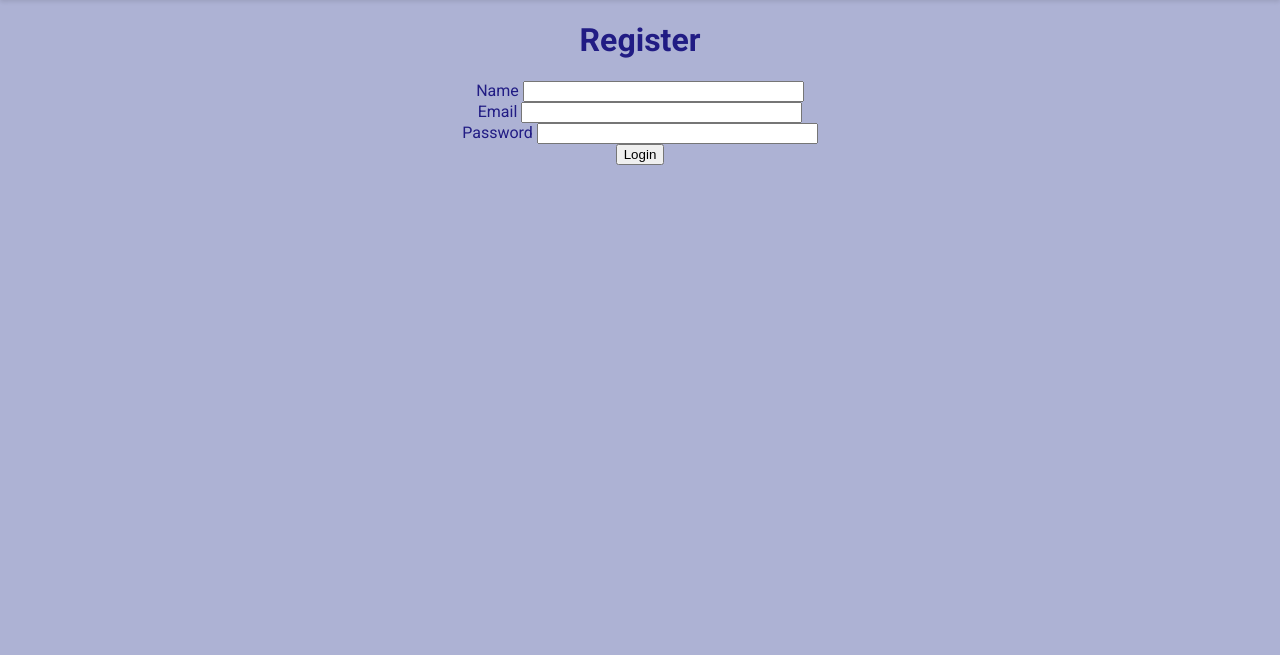
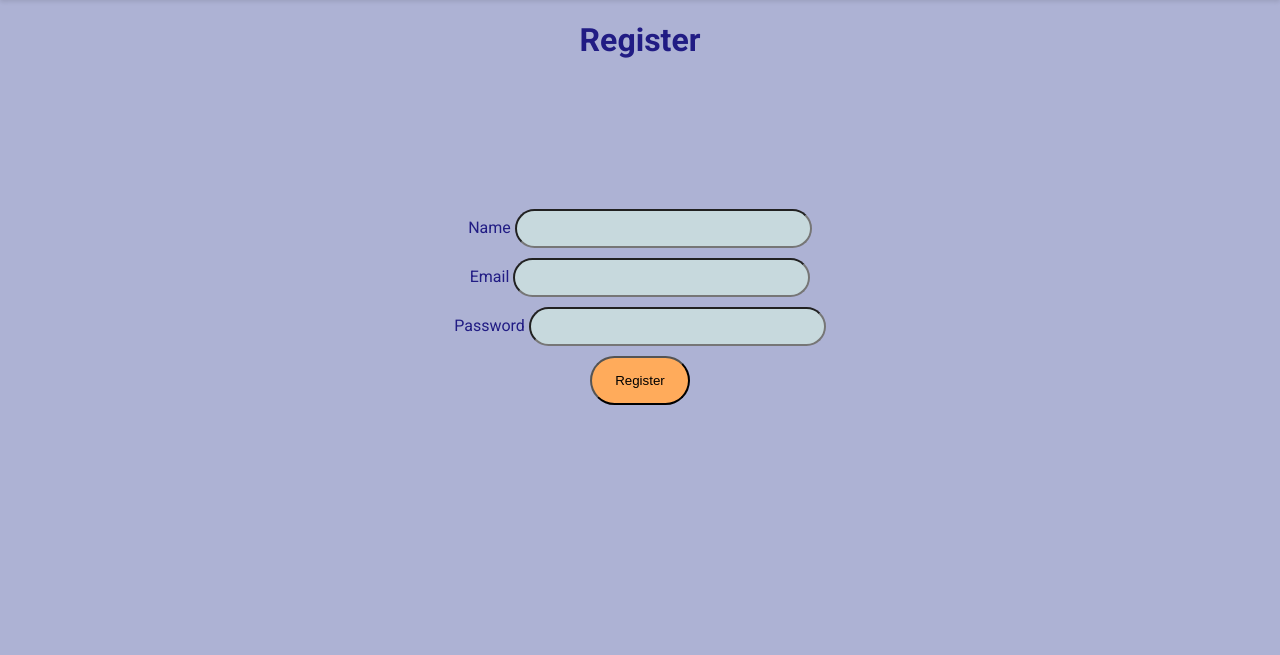
Before and after one commit to vicmoon/Python_JustDidIt, a Flask app: page /register in a window 1280 px wide. Shown: the part 80-735 px from the top of the page. Run offline with Flask 3, Linux system fonts and the light colour scheme; some libraries are stand-ins or nearby versions; some web fonts are replaced.

Commit message:
update templates

```diff
--- a/forms.py
+++ b/forms.py
@@ -7,8 +7,8 @@ class ActivityForm(FlaskForm):
     name = StringField("Activity", validators=[DataRequired()])
     color = StringField("Color", validators=[DataRequired()])
 
-    progress_choices = [("new", "New"), ("in_progress", "In Progress"), ("completed", "Completed")]
-    progress = SelectField("Progress", choices=progress_choices, validators=[DataRequired()])
+    # progress_choices = [("new", "New"), ("in_progress", "In Progress"), ("completed", "Completed")]
+    # progress = SelectField("State", choices=progress_choices, validators=[DataRequired()])
 
     submit = SubmitField("Do It!")
 
--- a/main.py
+++ b/main.py
@@ -48,7 +48,7 @@ class Activity(db.Model):
     id: Mapped[int] = mapped_column(Integer, primary_key=True)
     name: Mapped[str] = mapped_column(String(250), nullable=False, unique=True)
     color: Mapped[str] = mapped_column(String(10), nullable=False)
-    progress: Mapped[str] = mapped_column(String(250), nullable=False)
+    # progress: Mapped[str] = mapped_column(String(250), nullable=False)
 
     #foreign key linking the activity to the user who created it
     user_id: Mapped[int] = mapped_column(Integer, ForeignKey('users.id'), nullable=False)
@@ -176,7 +176,8 @@ def add_activity():
         new_activity = Activity(
             name = form.name.data,
             color= form.color.data,
-            progress = form.progress.data
+            # progress = form.progress.data,
+            user_id=current_user.id
         )
 
         db.session.add(new_activity)
--- a/static/script.js
+++ b/static/script.js
@@ -19,10 +19,24 @@ document.querySelectorAll('.activity-item').forEach((item) => {
   item
     .querySelector('.activity-color-picker')
     .addEventListener('change', (e) => {
+      const newColor = e.target.value;
       item.dataset.activityColor = e.target.value;
       if (item.classList.contains('selected')) {
-        selectedColor = e.target.value;
+        selectedColor = newColor;
       }
+
+      fetch(`/update_activity_color/${item.dataset.activityId}`, {
+        method: 'POST',
+        headers: { 'Content-Type': 'application/x-www-form-urlencoded' },
+        body: new URLSearchParams({ activity_color: newColor }),
+      })
+        .then((response) => response.text())
+        .then((data) => {
+          console.log('color updated successfully:', data);
+        })
+        .catch((error) => {
+          console.error('Error updating the color ', error);
+        });
     });
 });
 
@@ -31,6 +45,19 @@ document.querySelectorAll('.calendar-box').forEach((box) => {
   box.addEventListener('click', () => {
     if (selectedColor) {
       box.style.backgroundColor = selectedColor;
+
+      fetch(`/update_activity_color/${box.dataset.activityId}`, {
+        method: 'POST',
+        headers: { 'Content-Type': 'application/x-www-form-urlencoded' },
+        body: new URLSearchParams({ activity_color: selectedColor }),
+      })
+        .then((response) => response.text())
+        .then((data) => {
+          console.log('Box color updated in database:', data);
+        })
+        .catch((error) => {
+          console.error('Error updating box color:', error);
+        });
     } else {
       alert('Please select an activity first.');
     }
--- a/static/style.css
+++ b/static/style.css
@@ -77,23 +94,17 @@ select {
   border-radius: 20px;
   margin-bottom: 10px;
 }
-
-.intro {
-  padding: 20px;
-  font-size: 20px;
-  display: flex;
-  justify-content: space-around;
-  margin-top: 15%;
+.activity-item {
+  width: 100px;
 }
-
 .activity-item.selected {
   border: 2px solid #000;
   border-radius: 30px;
-  background-color: #ffd65a;
   padding: 10px;
+  width: 100px;
 }
 #submit {
-  background-color: #f93827;
+  background-color: #ffab5b;
   width: 100px;
   padding: 15px;
   border-radius: 30px;
@@ -137,13 +135,28 @@ button:hover {
   display: flex;
   justify-content: center;
   align-items: center;
-  margin-top: 20%;
 }
 
 .btn-primary:hover {
   background-color: #ffd65a;
   cursor: pointer;
 }
+.login-form,
+.register-form {
+  display: flex;
+  justify-content: center;
+  flex-direction: column;
+  align-items: center;
+  margin-top: 10%;
+}
+input {
+  padding: 10px;
+  width: px;
+  background-color: #c7d9dd;
+  border-radius: 30px;
+  margin-bottom: 10px;
+}
+
 .intro-quote {
   display: flex;
   justify-content: center;
--- a/templates/index.html
+++ b/templates/index.html
@@ -3,6 +3,7 @@
   <div class="intro-quote">
     {% if not current_user.is_authenticated: %}
     <h1>Success is the sum of small efforts, repeated day in and day out.</h1>
+
     {% else %}
     <h1>{{ current_user.name }}'s Dashboard</h1>
     {% endif %}
--- a/templates/login.html
+++ b/templates/login.html
@@ -1,7 +1,7 @@
 {% include "header.html" %}
 <body>
   <h1>Login</h1>
-  <form method="POST" action="{{ url_for('login') }}">
+  <form method="POST" action="{{ url_for('login') }}" class="login-form">
     {{ form.hidden_tag() }}
 
     <div>
@@ -19,7 +19,7 @@
     </div>
 
     <div>
-      <input type="submit" value="Login" />
+      <input id="submit" type="submit" value="Login" />
     </div>
   </form>
 </body>
--- a/templates/register.html
+++ b/templates/register.html
@@ -1,7 +1,7 @@
 {% include "header.html" %}
 <body>
   <h1>Register</h1>
-  <form method="POST" action="{{ url_for('register') }}">
+  <form method="POST" action="{{ url_for('register') }}" class="register-form">
     {{ form.hidden_tag() }}
     <div>
       <label for="name">{{ form.name.label }}</label>
@@ -25,7 +25,7 @@
     </div>
 
     <div>
-      <input type="submit" value="Login" />
+      <input id="submit" type="submit" value="Register" />
     </div>
   </form>
 </body>
```
Also changed, not shown: other parts of static/style.css (+17 -13 lines), templates/add_activity.html (+6 -5 lines), templates/tracking.html (+11 -2 lines), instance/activities.db.
